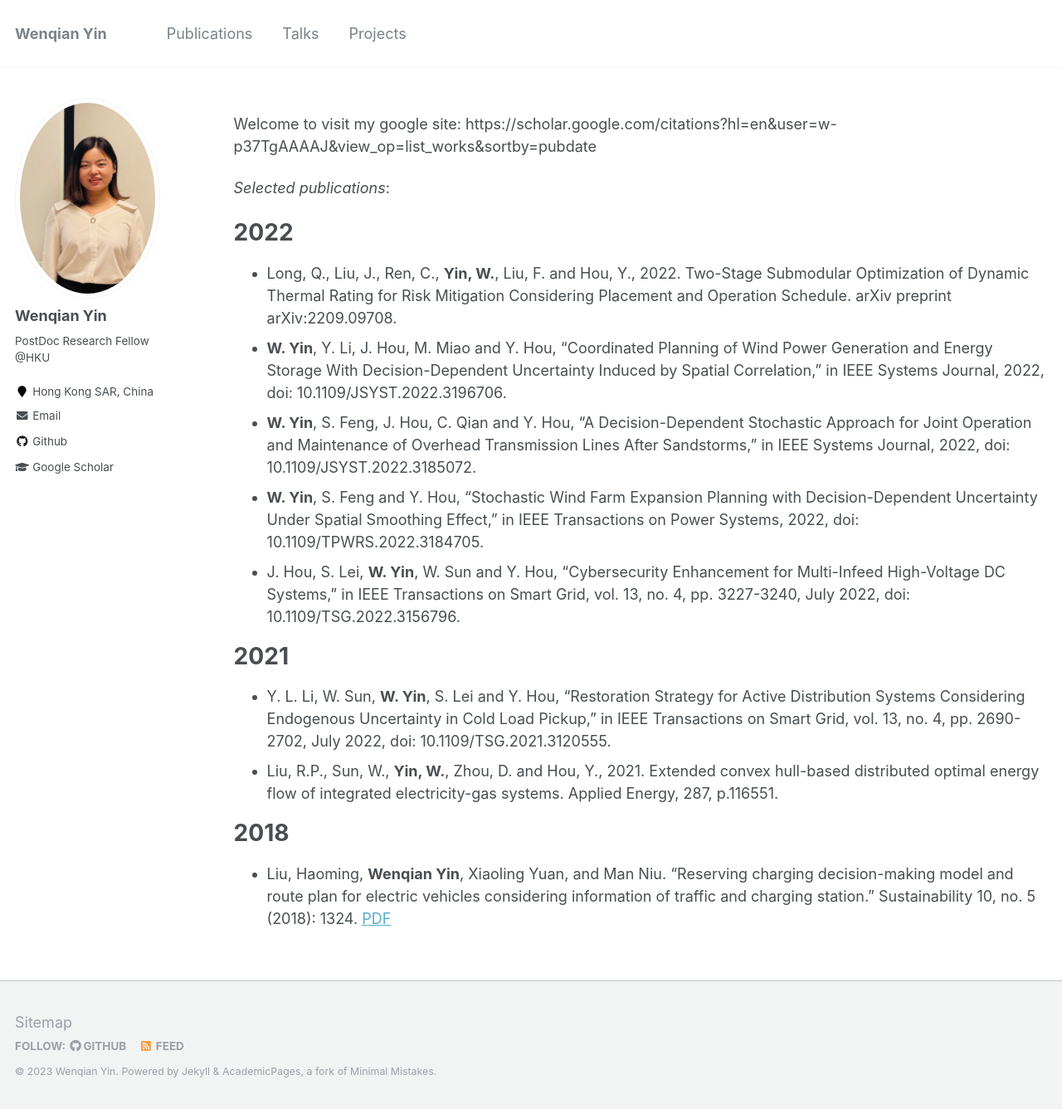
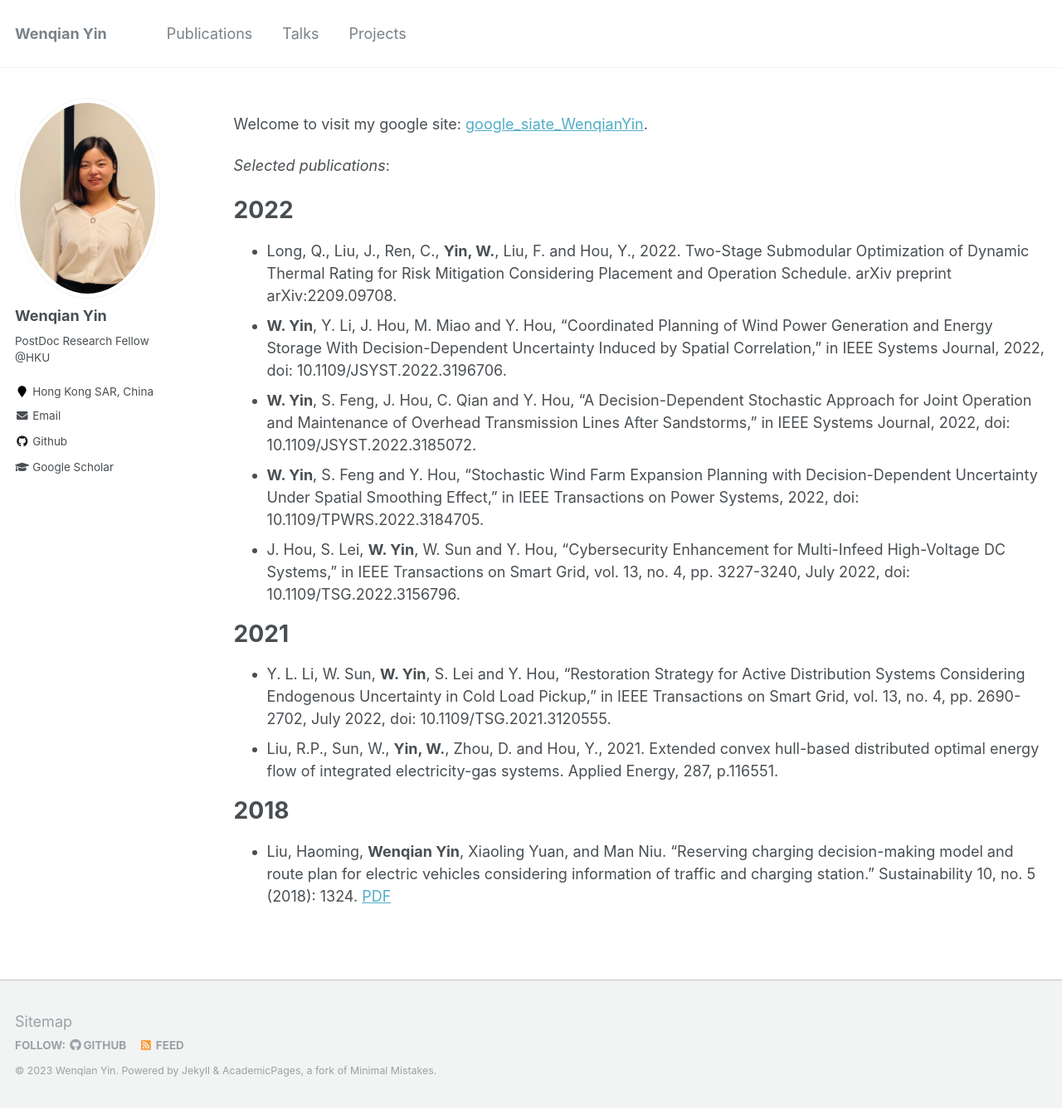
Before and after one commit to wenqianYIN/wb, a Jekyll site: the page built from _pages/cv.md, in a window 1280 px wide and 1337 px high. Shown: the whole window at 83% size. Built offline with Jekyll 4.4.1, drawn with Linux system fonts in a browser that asks for light colours.

Commit message:
Update cv.md

```diff
--- a/_pages/cv.md
+++ b/_pages/cv.md
@@ -8,7 +8,7 @@ redirect_from:
 
 {% include base_path %}
 
-Welcome to visit my google site: https://scholar.google.com/citations?hl=en&user=w-p37TgAAAAJ&view_op=list_works&sortby=pubdate
+Welcome to visit my google site: [google_siate_WenqianYin](https://scholar.google.com/citations?hl=en&user=w-p37TgAAAAJ&view_op=list_works&sortby=pubdate).
 
 _Selected publications_:
 
```
